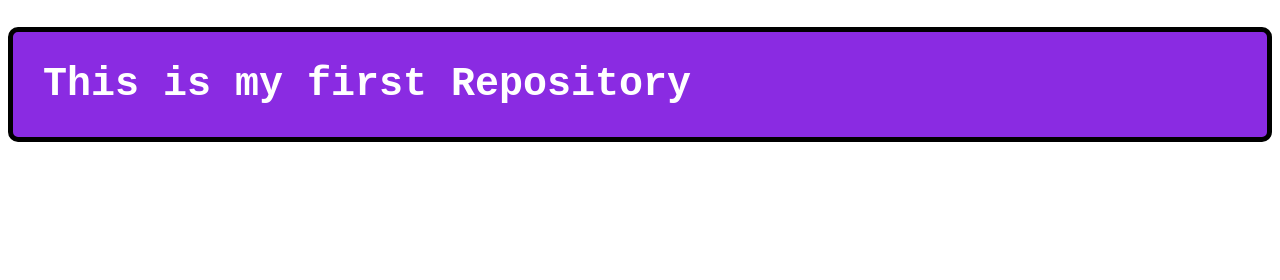
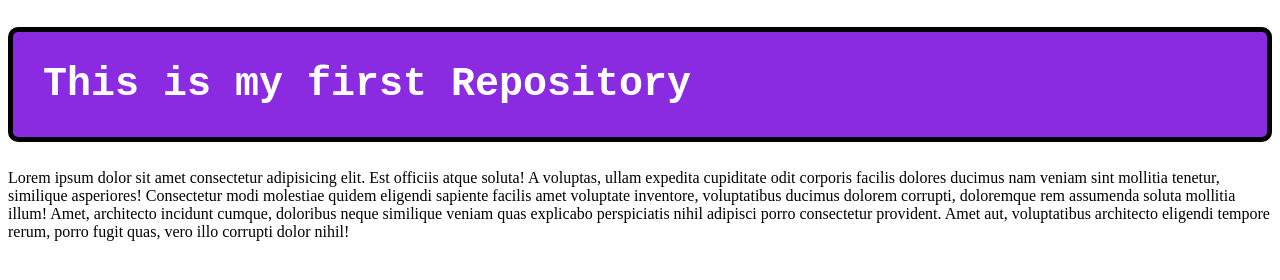
Before and after one commit to Sagor002/first-repo, a plain HTML site: page index.html in a window 1280 px wide. Drawn offline with Linux system fonts and the light colour scheme.

Commit message:
third repo

```diff
--- a/index.html
+++ b/index.html
@@ -8,5 +8,6 @@
 </head>
 <body>
    <h1>This is my first Repository</h1>
+   <p>Lorem ipsum dolor sit amet consectetur adipisicing elit. Est officiis atque soluta! A voluptas, ullam expedita cupiditate odit corporis facilis dolores ducimus nam veniam sint mollitia tenetur, similique asperiores! Consectetur modi molestiae quidem eligendi sapiente facilis amet voluptate inventore, voluptatibus ducimus dolorem corrupti, doloremque rem assumenda soluta mollitia illum! Amet, architecto incidunt cumque, doloribus neque similique veniam quas explicabo perspiciatis nihil adipisci porro consectetur provident. Amet aut, voluptatibus architecto eligendi tempore rerum, porro fugit quas, vero illo corrupti dolor nihil!</p>
 </body>
 </html>
```
